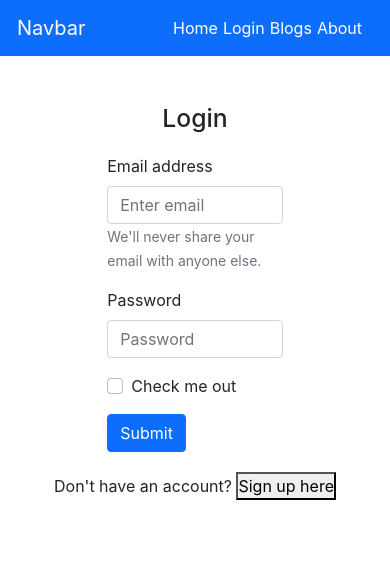
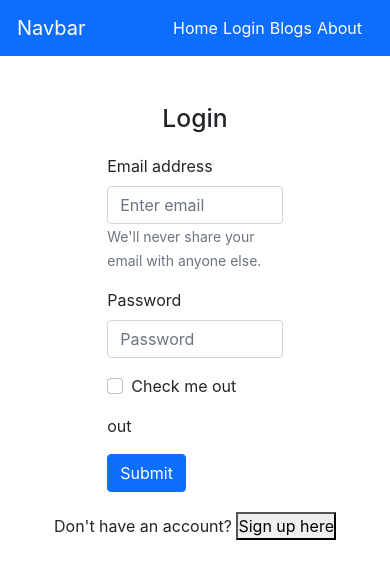
Before and after one commit to Asadullah246/Gym-Trainer, a React (Create React App) app: page /login in a window 390 px wide. Shown: the top 578 px of the page. Built offline with nearby package versions, Linux system fonts and the light colour scheme.

Commit message:
login added

```diff
--- a/src/App.js
+++ b/src/App.js
@@ -1,4 +1,5 @@
 
+import { createContext, useState } from 'react';
 import { Route, Routes } from 'react-router-dom';
 import './App.css';
 import Navb from './Components/Navbar-component/Navb';
@@ -6,13 +7,17 @@ import Signup from './Components/Navbar-component/Signup/Signup';
 import Home from './Home/Home';
 import Login from './Login/Login';
 
+export const MyContext = createContext();
+
 
 
 function App() {
+  const [userData, setUserData] = useState([]);
 
   return (
 
-    <div className="App">
+    <MyContext.Provider value={[userData, setUserData]}>
+      <div className="App">
       {/* <Navbar></Navbar> */}
       <Navb></Navb>
       <Routes>
@@ -24,6 +29,7 @@ function App() {
 
 
     </div>
+    </MyContext.Provider>
   );
 
 }
--- a/src/Components/Navbar-component/Signup/Signup.css
+++ b/src/Components/Navbar-component/Signup/Signup.css
@@ -0,0 +1,14 @@
+form{
+    width: 45vw;
+}
+@media screen and (max-width: 768px) {
+    form{
+        width: 60vw;
+    }
+}
+
+@media screen and (max-width: 576px) {
+    form{
+        width: 70vw;
+    }
+}
--- a/src/Components/Navbar-component/Signup/Signup.js
+++ b/src/Components/Navbar-component/Signup/Signup.js
@@ -10,10 +10,17 @@ const Signup = () => {
     // const [email, setEmail] = useState('');
     // const [password, setPassword] = useState('');
     // const [confirmPassword, setConfirmPassword] = useState('');
+
+    const navigate=useNavigate()
+
+  const navigateLogin = e => {
+    e.preventDefault();
+    navigate('/login')
+  }
     const [error2, setError] = useState(null);
     const [loading2, setLoading] = useState(false);
 
-    const navigate=useNavigate()
+
 
     const [
         createUserWithEmailAndPassword,
@@ -98,7 +105,7 @@ const Signup = () => {
   </Button>
             </Form>
 
-            <p>Already have an account? <button>Login here</button></p>
+            <p>Already have an account? <button onClick={navigateLogin}>Login here</button></p>
 
         </div>
     );
--- a/src/Login/Login.js
+++ b/src/Login/Login.js
@@ -1,22 +1,54 @@
-import React from 'react';
+import React, { useContext } from 'react';
 import { Button, Form } from 'react-bootstrap';
+import { useSignInWithEmailAndPassword } from 'react-firebase-hooks/auth';
 import { useNavigate } from 'react-router-dom';
+import { MyContext } from '../App';
+import { auth } from '../Firebase.init';
 import "./Login.css"
 
 const Login = () => {
+const [userData, setUserData]=useContext(MyContext)
+
   const navigate = useNavigate()
-  const navigateSignup = () => {
+  const navigateSignup = (e) => {
+    e.preventDefault()
     navigate('/signup')
   }
+
+  let errorText=("");
+  const [
+    signInWithEmailAndPassword,
+    user,
+    loading,
+    error,
+  ] = useSignInWithEmailAndPassword(auth)
+
+  const handleLogin =  async (event)  => {
+      event.preventDefault();
+      const email = event.target.email.value;
+      const password = event.target.password.value;
+    await signInWithEmailAndPassword(email, password)
+      .then(result => {
+         setUserData(result.user)
+      })
+      .catch(error => {
+        errorText=error.message;
+
+      })
+
+
+
+  }
+  console.log(userData);
 
     return (
       <>
 
         <h2 className='form-title text-center mt-5 mb-3'>Login</h2>
-            <Form >
+            <Form onSubmit={handleLogin}>
   <Form.Group className="mb-3" controlId="formBasicEmail">
     <Form.Label>Email address</Form.Label>
-    <Form.Control type="email" placeholder="Enter email" required/>
+    <Form.Control type="email" name='email' placeholder="Enter email" required/>
     <Form.Text className="text-muted">
       We'll never share your email with anyone else.
     </Form.Text>
@@ -24,11 +56,14 @@ const Login = () => {
 
   <Form.Group className="mb-3" controlId="formBasicPassword">
     <Form.Label>Password</Form.Label>
-    <Form.Control type="password" placeholder="Password" required/>
+    <Form.Control type="password" name='password' placeholder="Password" required/>
   </Form.Group>
   <Form.Group className="mb-3" controlId="formBasicCheckbox">
     <Form.Check type="checkbox" label="Check me out" />
-  </Form.Group>
+          </Form.Group>
+          <p>{errorText}</p>
+          <p>{user ? user.name : "out"}</p>
+          <p></p>
   <Button variant="primary" type="submit" value='login'>
     Submit
   </Button>
```
